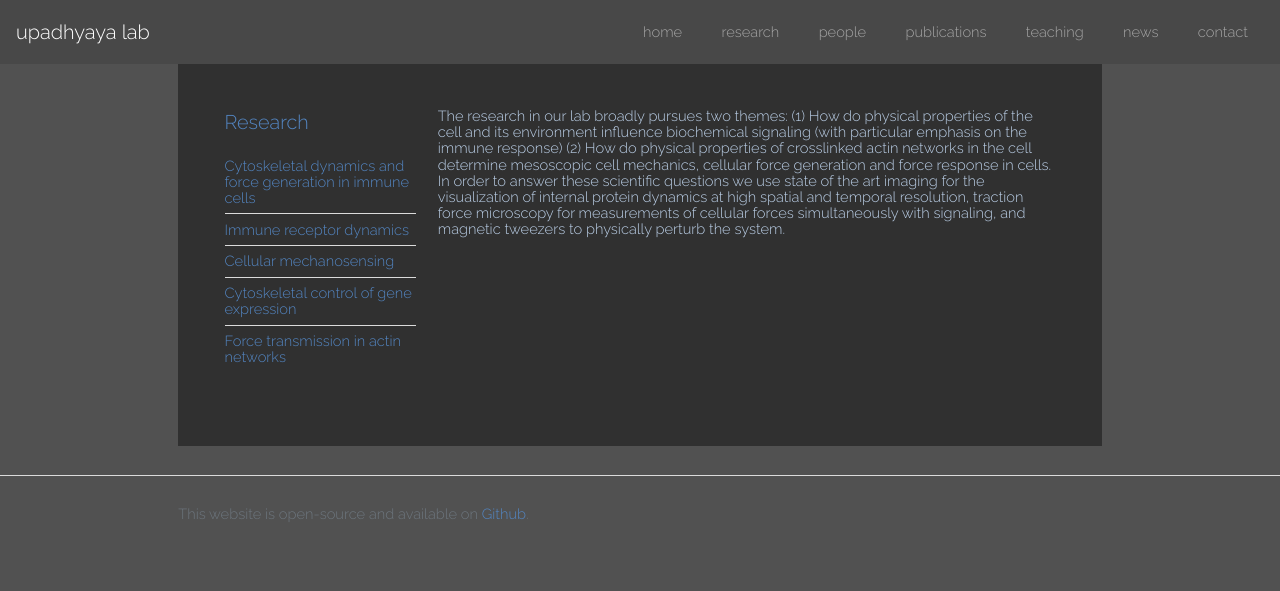
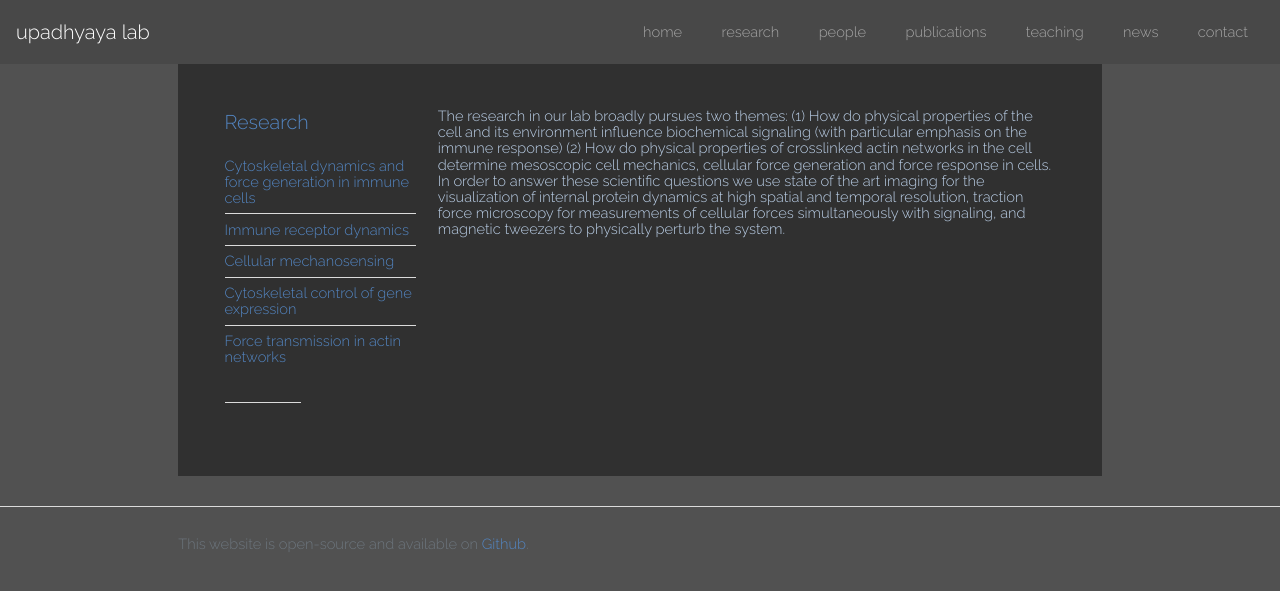
Before and after one commit to arpitalab/arpitalab.github.io, a Jekyll site: the page built from research/index.html, in a window 1280 px wide. Shown: the top 591 px of the page. Built offline with Jekyll 4.4.1, drawn with Linux system fonts in a browser that asks for light colours; nearby versions of some CDN libraries; comment, search, counter and statistics services are not loaded.

Commit message:
Update index.html

```diff
--- a/research/index.html
+++ b/research/index.html
@@ -20,6 +20,7 @@ group: research
 								</li>
 								<li id="showdiv7"><a href="#">Cytoskeletal control of gene expression</a></li>
 								<li id="showdiv8"><a href="#">Force transmission in actin networks</a></li>
+								<hr width="40%">
 							</ul>
 						</div>
 						<div id="research" class="9u$ 12u$(small)">
```
